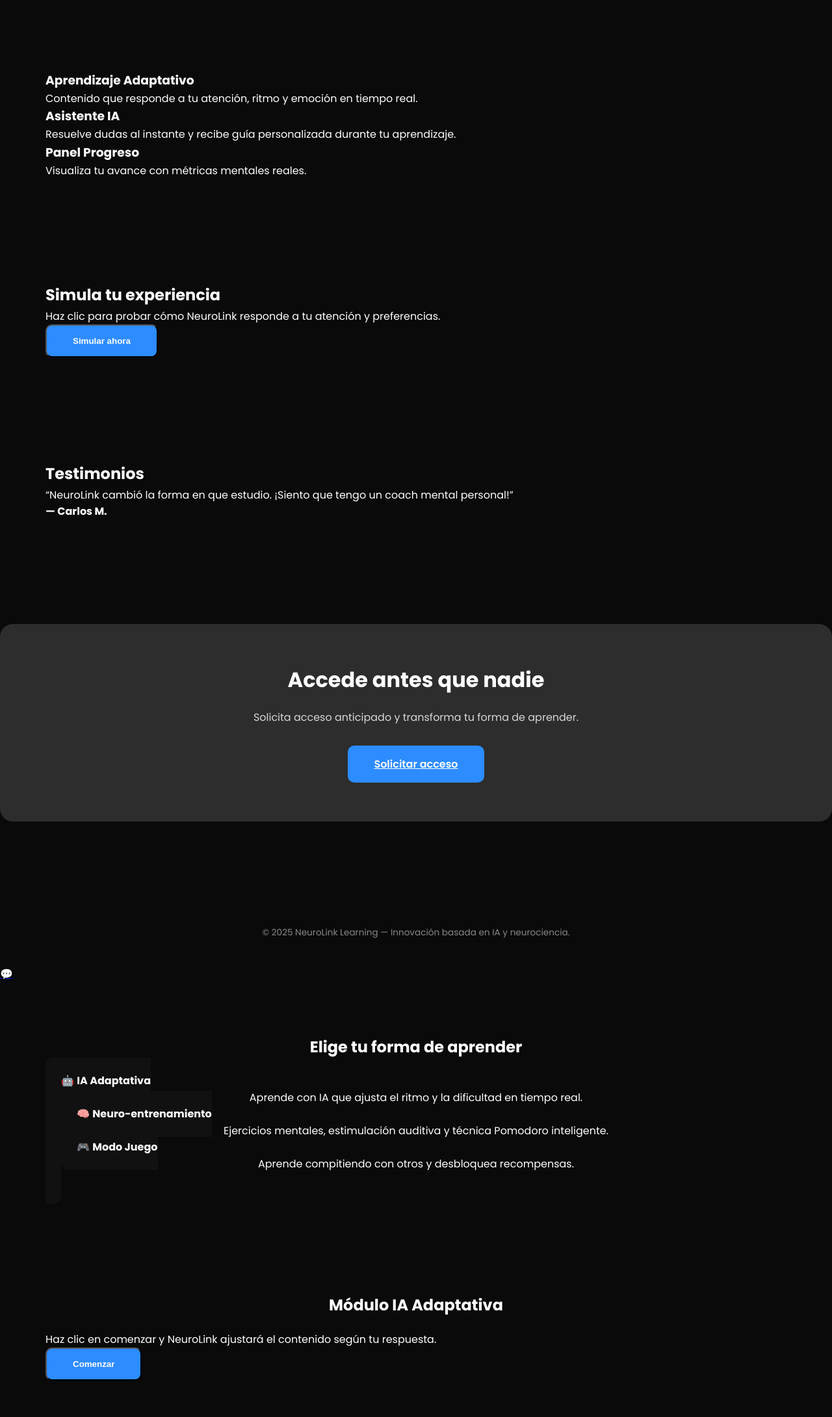
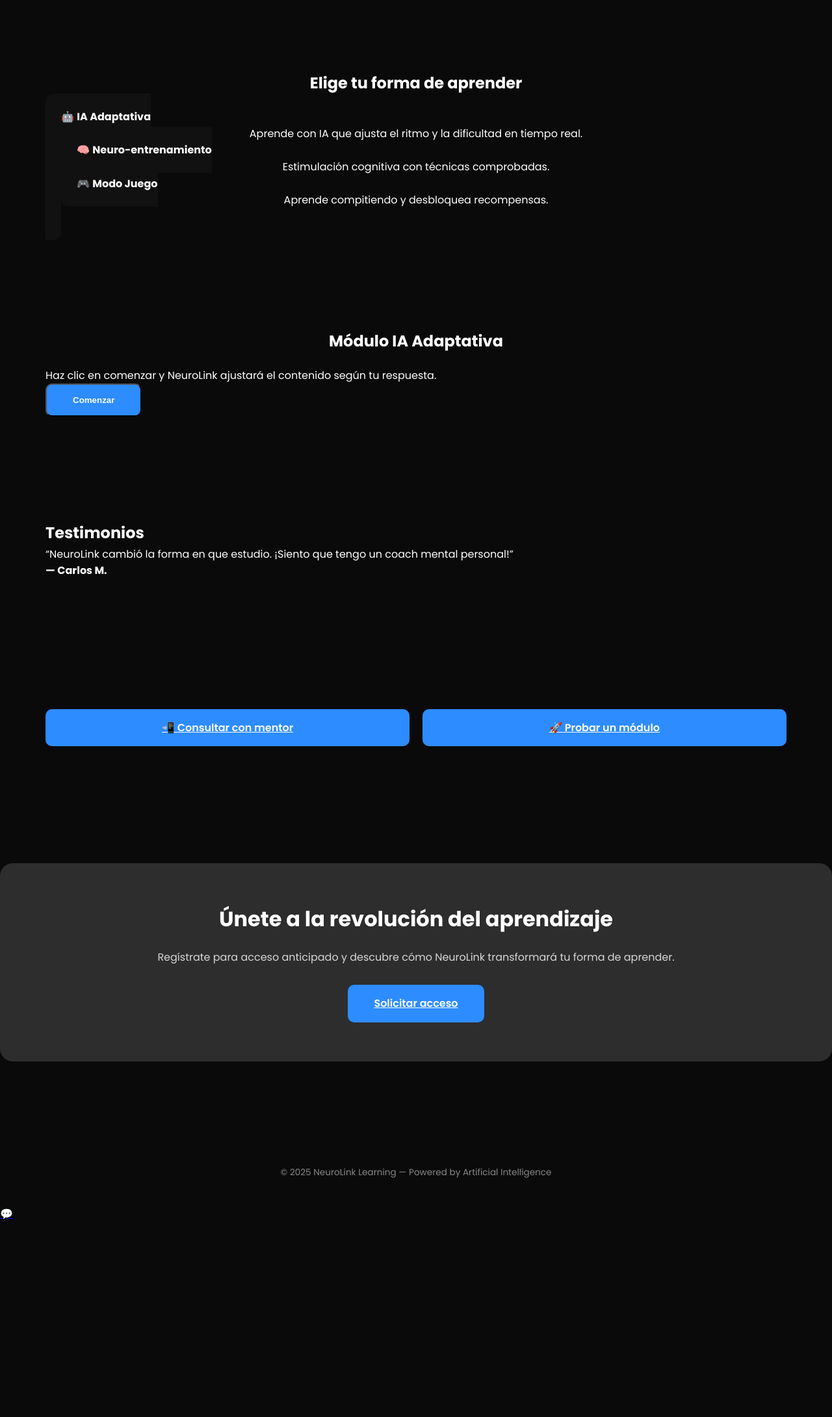
Before and after one commit to AnielH13/NeuroLink-learning, a plain HTML site: page index.html in a window 1280 px wide. Shown: the part 620-2800 px from the top of the page at 65% size. After the commit the page ends 2500 px from the top, so only its background shows below. Drawn offline with Linux system fonts and the light colour scheme.

Commit message:
Actualizar index.html

```diff
--- a/index.html
+++ b/index.html
@@ -2,10 +2,10 @@
 <html lang="es">
 <head>
   <meta charset="UTF-8" />
-  <meta name="viewport" content="width=device-width,initial-scale=1"/>
+  <meta name="viewport" content="width=device-width, initial-scale=1" />
   <title>NeuroLink Learning</title>
-  <link href="https://fonts.googleapis.com/css2?family=Poppins:wght@400;600;700&display=swap" rel="stylesheet">
-  <link rel="stylesheet" href="style.css"/>
+  <link href="https://fonts.googleapis.com/css2?family=Poppins:wght@400;600;700&display=swap" rel="stylesheet" />
+  <link rel="stylesheet" href="style.css" />
 </head>
 <body>
 
@@ -24,79 +24,54 @@
   </div>
 </section>
 
-<section class="section features">
-  <div class="container grid-3">
-    <div class="card"><h3>Aprendizaje Adaptativo</h3><p>Contenido que responde a tu atención, ritmo y emoción en tiempo real.</p></div>
-    <div class="card"><h3>Asistente IA</h3><p>Resuelve dudas al instante y recibe guía personalizada durante tu aprendizaje.</p></div>
-    <div class="card"><h3>Panel Progreso</h3><p>Visualiza tu avance con métricas mentales reales.</p></div>
+<section class="section modules">
+  <div class="container">
+    <h2>Elige tu forma de aprender</h2>
+    <div class="grid-3">
+      <a class="module-card" href="#modulo-ia">🤖 <strong>IA Adaptativa</strong><p>Aprende con IA que ajusta el ritmo y la dificultad en tiempo real.</p></a>
+      <a class="module-card" href="#modulo-neuro">🧠 <strong>Neuro-entrenamiento</strong><p>Estimulación cognitiva con técnicas comprobadas.</p></a>
+      <a class="module-card" href="#modulo-game">🎮 <strong>Modo Juego</strong><p>Aprende compitiendo y desbloquea recompensas.</p></a>
+    </div>
   </div>
 </section>
 
-<section class="section interaction">
+<section class="section demo" id="modulo-ia">
   <div class="container">
-    <h2>Simula tu experiencia</h2>
-    <p>Haz clic para probar cómo NeuroLink responde a tu atención y preferencias.</p>
-    <button class="btn" onclick="alert('¡Gracias por interactuar! Esta función estará disponible pronto.')">Simular ahora</button>
+    <h2>Módulo IA Adaptativa</h2>
+    <p>Haz clic en comenzar y NeuroLink ajustará el contenido según tu respuesta.</p>
+    <button class="btn" onclick="alert('💡 Pregunta 1: ¿Qué es la neuroplasticidad?')">Comenzar</button>
   </div>
 </section>
 
 <section class="section testimonials">
   <div class="container">
     <h2>Testimonios</h2>
-    <div class="card">
-      <p>“NeuroLink cambió la forma en que estudio. ¡Siento que tengo un coach mental personal!”</p>
-      <strong>— Carlos M.</strong>
-    </div>
+    <div class="card"><p>“NeuroLink cambió la forma en que estudio. ¡Siento que tengo un coach mental personal!”</p><strong>— Carlos M.</strong></div>
+  </div>
+</section>
+
+<section class="section actions">
+  <div class="container grid-2">
+    <a class="btn" href="https://wa.me/50769390754">📲 Consultar con mentor</a>
+    <a class="btn" href="#modulo-ia">🚀 Probar un módulo</a>
   </div>
 </section>
 
 <section class="section cta" id="cta">
   <div class="container">
-    <h2>Accede antes que nadie</h2>
-    <p>Solicita acceso anticipado y transforma tu forma de aprender.</p>
+    <h2>Únete a la revolución del aprendizaje</h2>
+    <p>Regístrate para acceso anticipado y descubre cómo NeuroLink transformará tu forma de aprender.</p>
     <a href="https://wa.me/50769390754?text=Hola%2C%20quiero%20acceso%20anticipado%20a%20NeuroLink%20Learning" class="btn">Solicitar acceso</a>
   </div>
 </section>
 
 <footer>
   <div class="container">
-    <p>© 2025 NeuroLink Learning — Innovación basada en IA y neurociencia.</p>
+    <p>© 2025 NeuroLink Learning — Powered by Artificial Intelligence</p>
   </div>
 </footer>
 
-<!-- WhatsApp button -->
 <a href="https://wa.me/50769390754?text=Hola%2C%20quiero%20saber%20más%20sobre%20NeuroLink%20Learning" class="whatsapp-float" target="_blank">💬</a>
-<section class="section modules">
-  <div class="container">
-    <h2>Elige tu forma de aprender</h2>
-    <div class="grid-3">
-      <a class="module-card" href="#modulo-ia">
-        🤖 <strong>IA Adaptativa</strong>
-        <p>Aprende con IA que ajusta el ritmo y la dificultad en tiempo real.</p>
-      </a>
-      <a class="module-card" href="#modulo-neuro">
-        🧠 <strong>Neuro-entrenamiento</strong>
-        <p>Ejercicios mentales, estimulación auditiva y técnica Pomodoro inteligente.</p>
-      </a>
-      <a class="module-card" href="#modulo-game">
-        🎮 <strong>Modo Juego</strong>
-        <p>Aprende compitiendo con otros y desbloquea recompensas.</p>
-      </a>
-    </div>
-  </div>
-</section>
-<section class="section demo" id="modulo-ia">
-  <div class="container">
-    <h2>Módulo IA Adaptativa</h2>
-    <p>Haz clic en comenzar y NeuroLink ajustará el contenido según tu respuesta.</p>
-    <button class="btn" onclick="alert('💡 Pregunta 1: ¿Qué es la neuroplasticidad? (Simulación de IA)')">Comenzar</button>
-  </div>
-</section>
-<section class="section actions">
-  <div class="container grid-2">
-    <a class="btn" href="https://wa.me/50769390754">📲 Consultar con mentor</a>
-    <a class="btn" href="#modulo-ia">🚀 Probar un módulo</a>
-  </div>
-</section>
+
 </body>
 </html>
```
